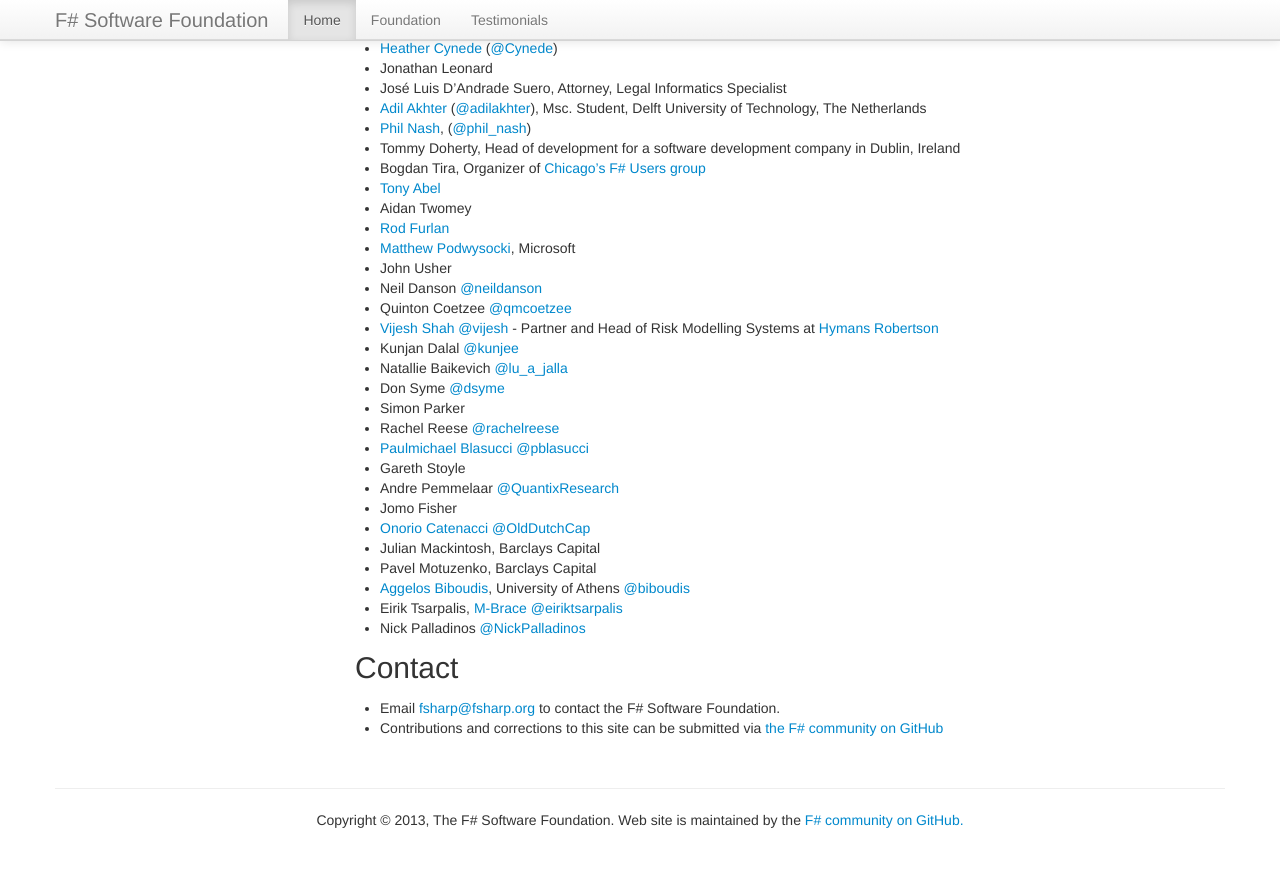
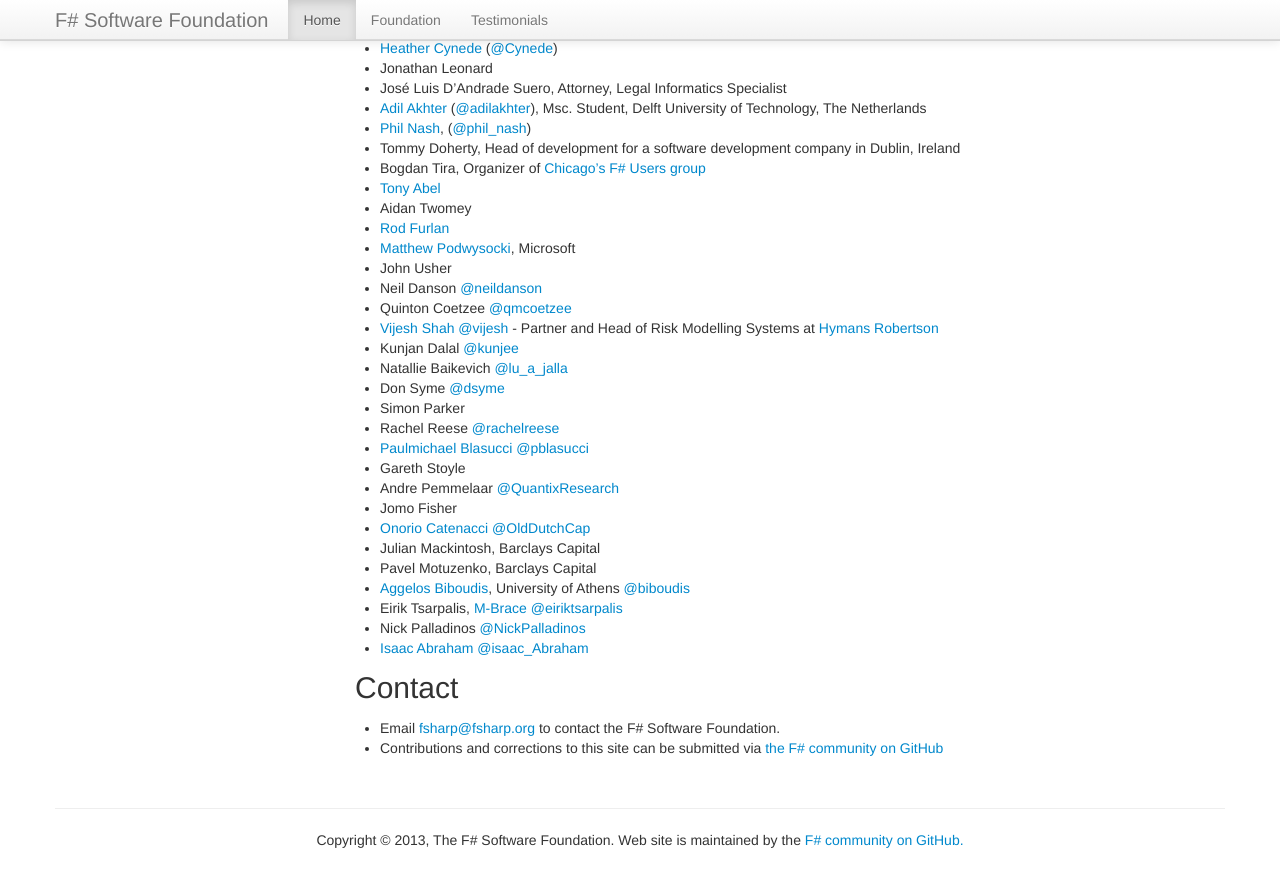
Before and after one commit to fsharp/fsharp.org, a Jekyll site: the page built from foundation.md, in a window 1280 px wide and 900 px high, scrolled down 3044 px. Shown: the top 887 px of the window. Built offline with Jekyll 4.4.1, drawn with Linux system fonts in a browser that asks for light colours; nearby versions of some CDN libraries; some web fonts are replaced; comment, search, counter and statistics services are not loaded.

Commit message:
Added Isaac Abraham

```diff
--- a/foundation.md
+++ b/foundation.md
@@ -152,6 +152,7 @@ See the current [list of affiliated technical groups](/technical-groups) and [us
  * [Aggelos Biboudis](http://www.di.uoa.gr/~biboudis), University of Athens [@biboudis](http://twitter.com/biboudis)
  * Eirik Tsarpalis, [M-Brace](http://www.m-brace.net/) [@eiriktsarpalis](http://twitter.com/eiriktsarpalis)
  * Nick Palladinos [@NickPalladinos](https://twitter.com/NickPalladinos)
+ * [Isaac Abraham](http://cockneycoder.wordpress.com/) [@isaac_Abraham](http://twitter.com/isaac_Abraham)
 
 ## Contact
 
```
